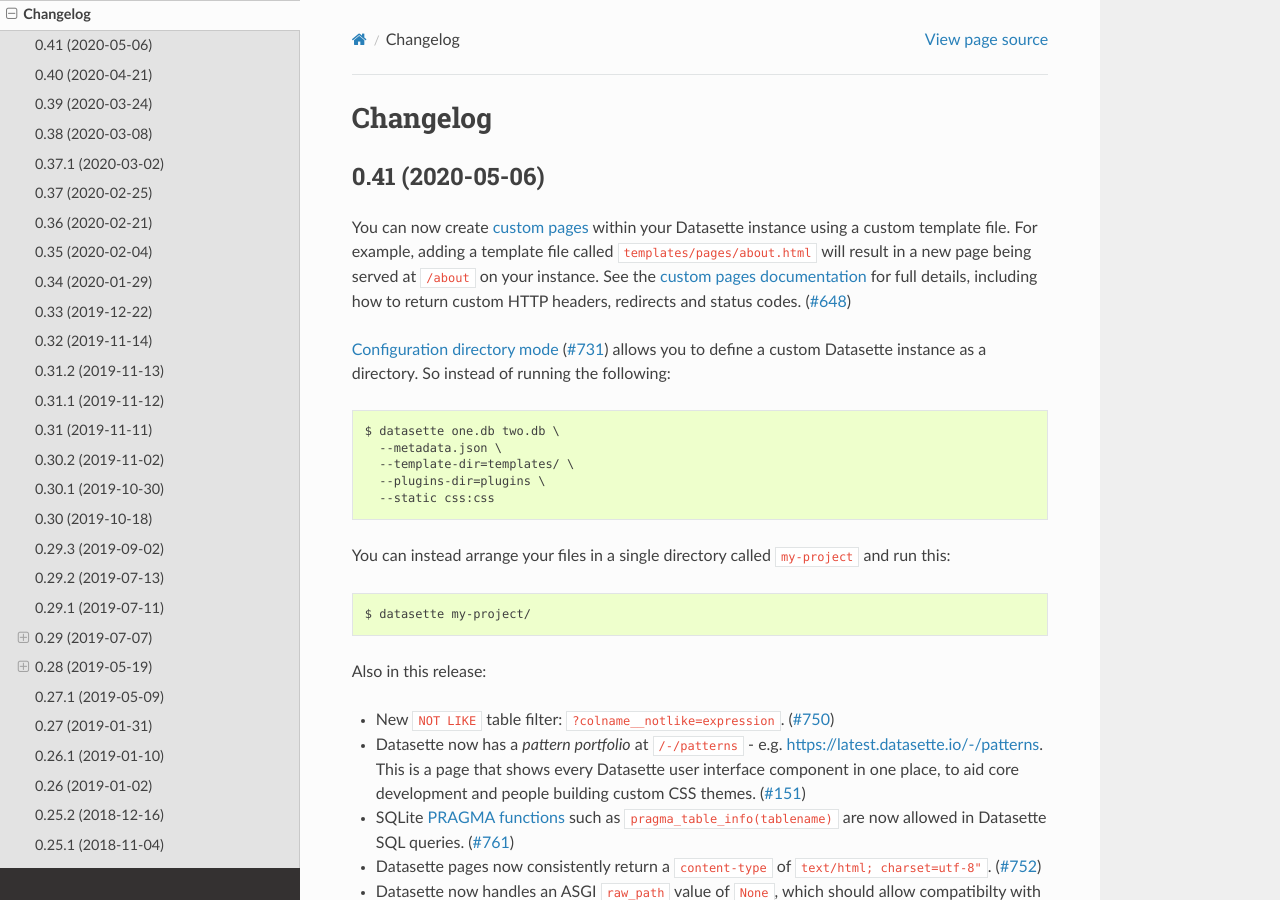
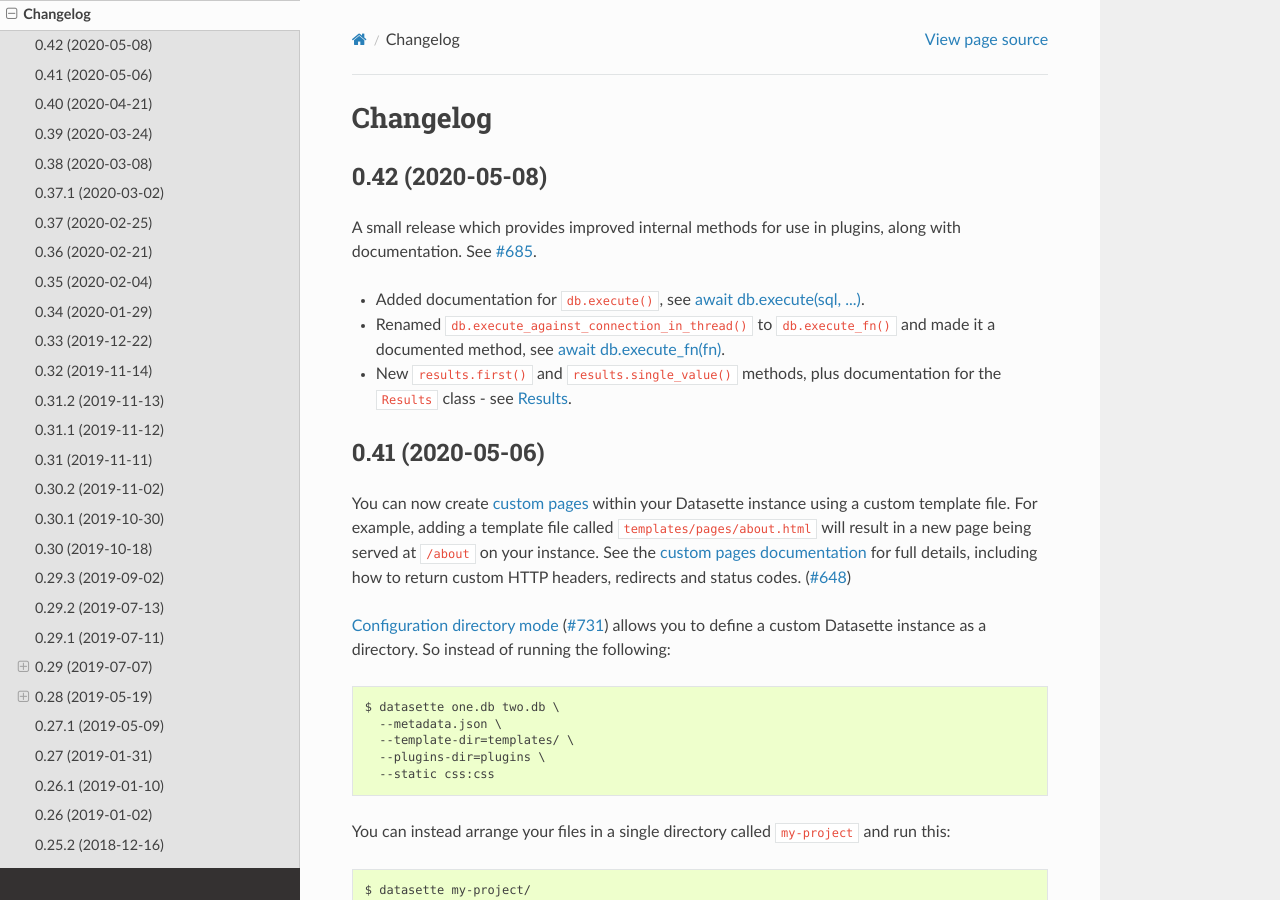
Before and after one commit to simonw/datasette, a Sphinx documentation site: the page built from docs/changelog.rst, in a window 1280 px wide and 900 px high. Built offline with Sphinx 7.4.7 and the Read the Docs theme 2.0.0, drawn with Linux system fonts in a browser that asks for light colours.

Commit message:
Release 0.42, refs #685

```diff
--- a/docs/changelog.rst
+++ b/docs/changelog.rst
@@ -3,6 +3,17 @@
 =========
 Changelog
 =========
+
+.. _v0_42:
+
+0.42 (2020-05-08)
+-----------------
+
+A small release which provides improved internal methods for use in plugins, along with documentation. See `#685 <https://github.com/simonw/datasette/issues/685>`__.
+
+* Added documentation for ``db.execute()``, see :ref:`database_execute`.
+* Renamed ``db.execute_against_connection_in_thread()`` to ``db.execute_fn()`` and made it a documented method, see :ref:`database_execute_fn`.
+* New ``results.first()`` and ``results.single_value()`` methods, plus documentation for the ``Results`` class - see :ref:`database_results`.
 
 .. _v0_41:
 
```
Also changed, not shown: README.md (+1 -0 lines).
